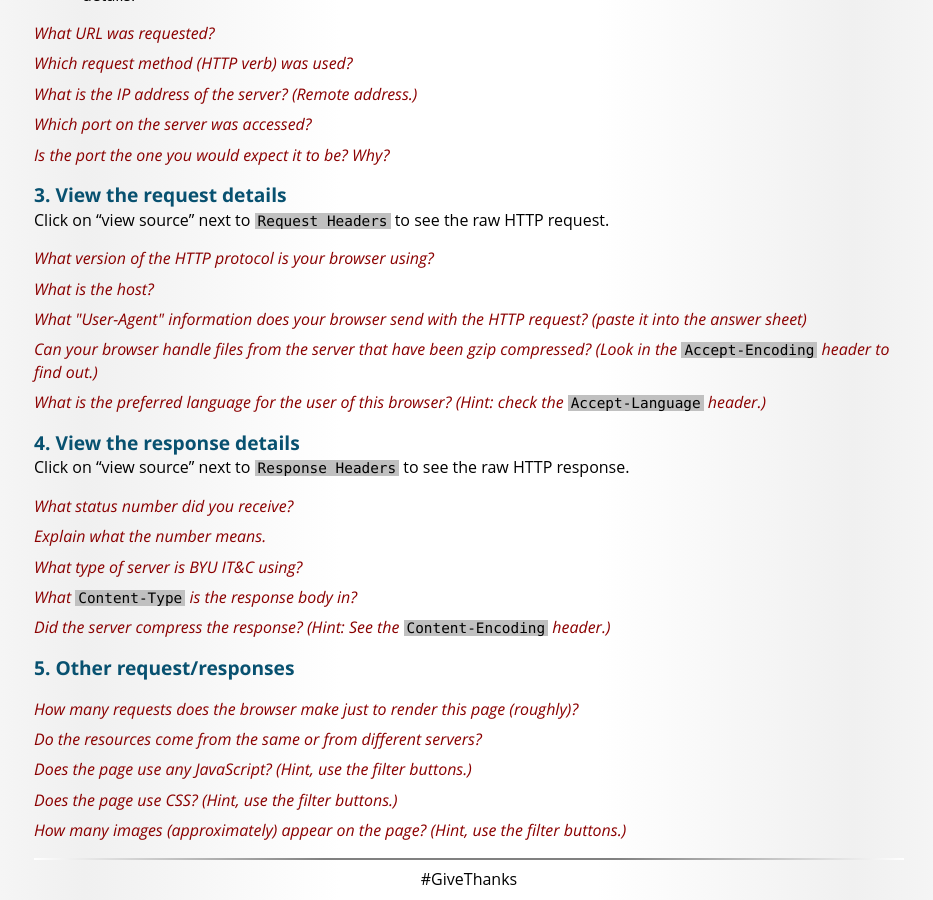
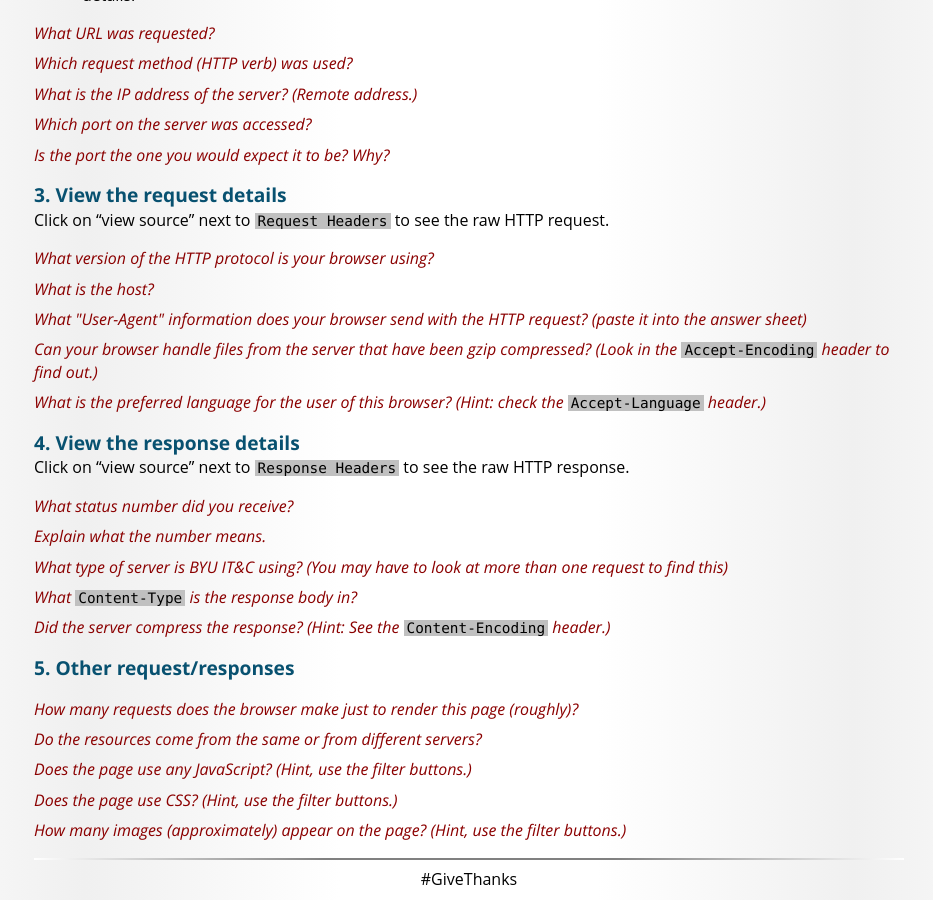
Before and after one commit to BYU-ITC-210/BYU-ITC-210.github.io, a Jekyll site: the page built from HW7-HTTP.md, in a window 1280 px wide and 900 px high, scrolled down 1338 px. Shown: the whole window, without its empty margins (171-1104 px from the left). Built offline with Jekyll 4.4.1, drawn with Linux system fonts in a browser that asks for light colours; some web fonts are replaced.

Commit message:
Update HW7-HTTP.md

```diff
--- a/HW7-HTTP.md
+++ b/HW7-HTTP.md
@@ -75,7 +75,7 @@ Click on "view source" next to `Response Headers` to see the raw HTTP response.
 <p>
 <div class="question">What status number did you receive?</div>
 <div class="question">Explain what the number means.</div>
-<div class="question">What type of server is BYU IT&C using?</div>
+<div class="question">What type of server is BYU IT&C using? (You may have to look at more than one request to find this)</div>
 <div class="question">What <code>Content-Type</code> is the response body in?</div>
 <div class="question">Did the server compress the response? (Hint: See the <code>Content-Encoding</code> header.)</div>
 </p>
```
